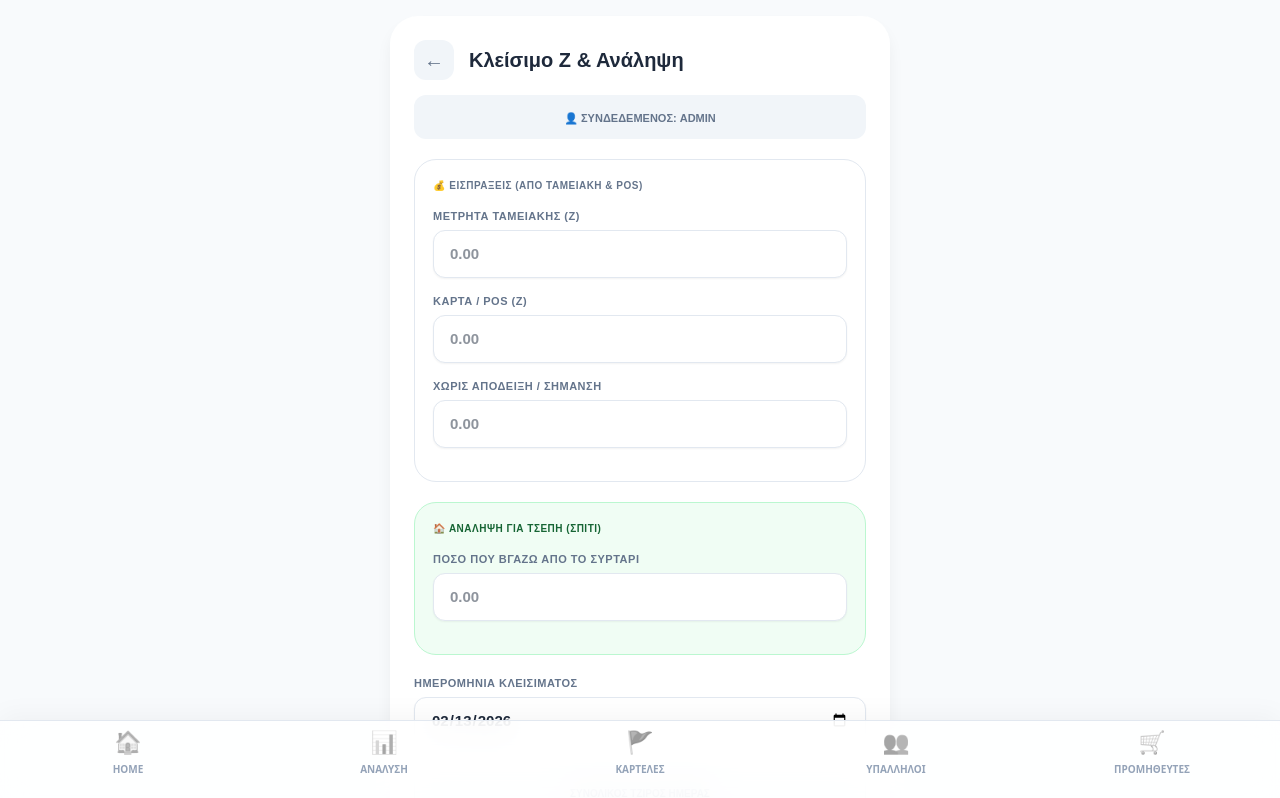
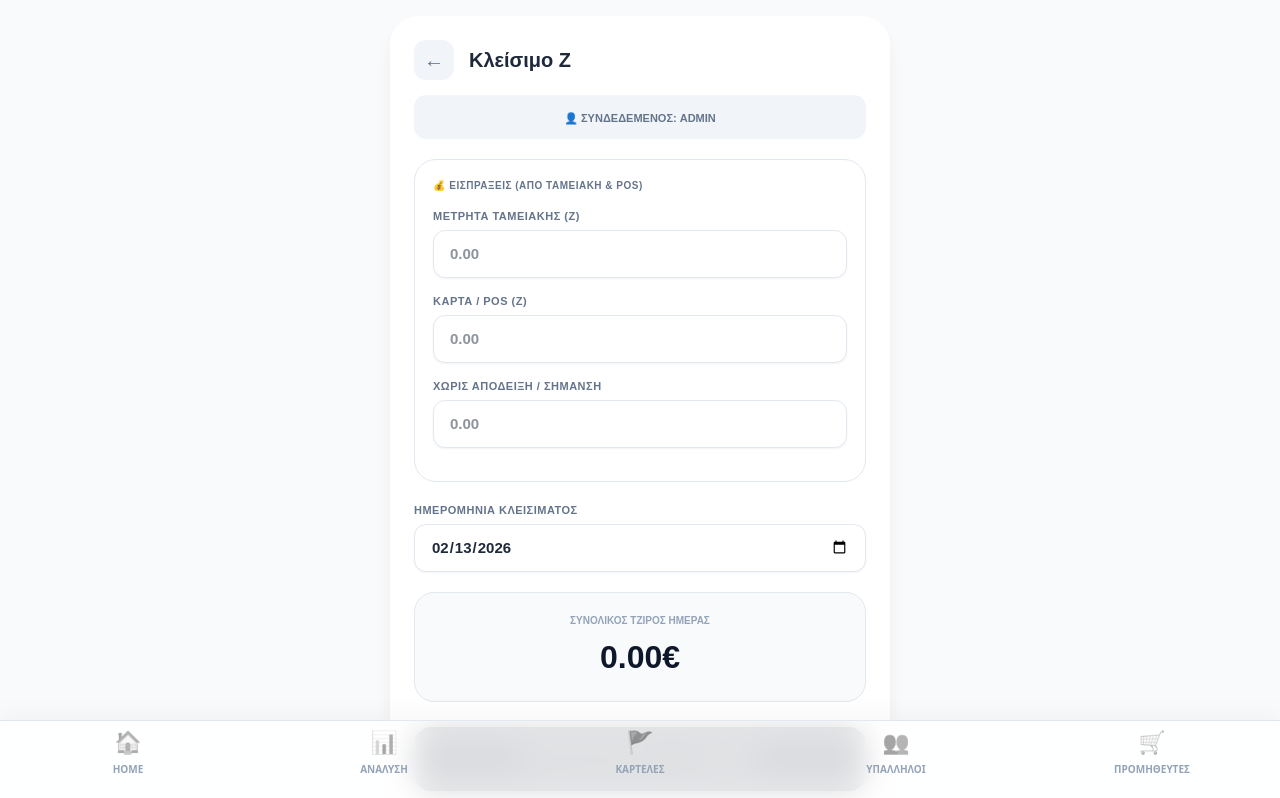
Before and after one commit to tsigris/cosy-management, a Next.js app: page /daily-z in a window 1280 px wide. Shown: the top 798 px of the page. Built offline with nearby package versions, Linux system fonts and the light colour scheme.

Commit message:
Update page.tsx

```diff
--- a/src/app/daily-z/page.tsx
+++ b/src/app/daily-z/page.tsx
@@ -9,7 +9,6 @@ export default function DailyZPage() {
   const [cashZ, setCashZ] = useState('')
   const [posZ, setPosZ] = useState('')
   const [noTax, setNoTax] = useState('')
-  const [withdraw, setWithdraw] = useState('')
   const [date, setDate] = useState(new Date().toISOString().split('T')[0])
   const [loading, setLoading] = useState(false)
   const [username, setUsername] = useState('Admin')
@@ -43,17 +42,9 @@ export default function DailyZPage() {
       { amount: Number(noTax), method: 'Μετρητά', notes: 'ΧΩΡΙΣ ΣΗΜΑΝΣΗ', type: 'income', date, category: 'Εσοδα Ζ', created_by_name: username }
     ].filter(t => t.amount > 0)
 
-    const pocketTransaction = Number(withdraw) > 0 ? [{
-      amount: Number(withdraw),
-      method: 'Μετρητά',
-      notes: 'ΑΝΑΛΗΨΗ ΓΙΑ ΤΣΕΠΗ (ΣΠΙΤΙ)',
-      type: 'expense',
-      date,
-      category: 'pocket',
-      created_by_name: username
-    }] : []
+    // ΑΦΑΙΡΕΘΗΚΕ Η POCKET TRANSACTION ΛΟΓΙΚΗ
 
-    const { error } = await supabase.from('transactions').insert([...incomeTransactions, ...pocketTransaction])
+    const { error } = await supabase.from('transactions').insert(incomeTransactions)
 
     if (!error) {
       alert(`Το ταμείο έκλεισε επιτυχώς από τον χρήστη: ${username}`)
@@ -71,7 +62,7 @@ export default function DailyZPage() {
         {/* HEADER */}
         <div style={{ display: 'flex', alignItems: 'center', gap: '15px', marginBottom: '15px' }}>
           <Link href="/" style={backBtnStyle}>←</Link>
-          <h2 style={{ fontSize: '20px', fontWeight: '900', color: '#1e293b', margin: 0 }}>Κλείσιμο Ζ & Ανάληψη</h2>
+          <h2 style={{ fontSize: '20px', fontWeight: '900', color: '#1e293b', margin: 0 }}>Κλείσιμο Ζ</h2>
         </div>
 
         {/* USER LABEL */}
@@ -96,14 +87,7 @@ export default function DailyZPage() {
           </div>
         </div>
 
-        {/* SECTION: ΑΝΑΛΗΨΗ */}
-        <div style={{...sectionBox, backgroundColor: '#f0fdf4', borderColor: '#bbf7d0'}}>
-          <p style={{...sectionTitle, color: '#166534'}}>🏠 ΑΝΑΛΗΨΗ ΓΙΑ ΤΣΕΠΗ (ΣΠΙΤΙ)</p>
-          <div style={fieldBox}>
-            <label style={{...labelStyle, color: '#166534'}}>ΠΟΣΟ ΠΟΥ ΒΓΑΖΩ ΑΠΟ ΤΟ ΣΥΡΤΑΡΙ</label>
-            <input type="number" value={withdraw} onChange={e => setWithdraw(e.target.value)} style={{...inputStyle, color: '#15803d'}} placeholder="0.00" />
-          </div>
-        </div>
+        {/* Η ΕΝΟΤΗΤΑ ΑΝΑΛΗΨΗΣ ΑΦΑΙΡΕΘΗΚΕ ΕΝΤΕΛΩΣ */}
 
         {/* ΗΜΕΡΟΜΗΝΙΑ */}
         <div style={{ marginBottom: '20px' }}>
@@ -127,7 +111,6 @@ export default function DailyZPage() {
   )
 }
 
-// Styles remain the same
 const cardStyle = { maxWidth: '500px', margin: '0 auto', backgroundColor: 'white', borderRadius: '28px', padding: '24px', boxShadow: '0 10px 15px rgba(0,0,0,0.05)' };
 const sectionBox = { marginBottom: '20px', padding: '18px', borderRadius: '22px', border: '1px solid #e2e8f0' };
 const sectionTitle = { fontSize: '10px', fontWeight: '900', color: '#64748b', marginBottom: '15px', letterSpacing: '0.5px' };
```
